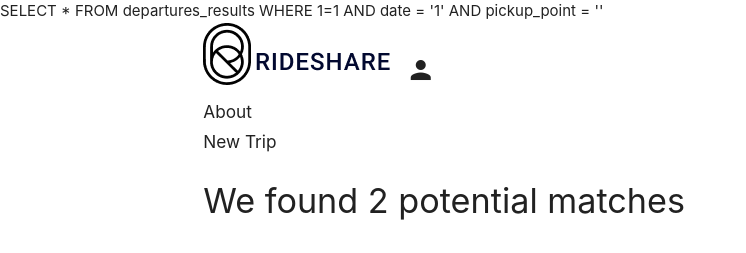
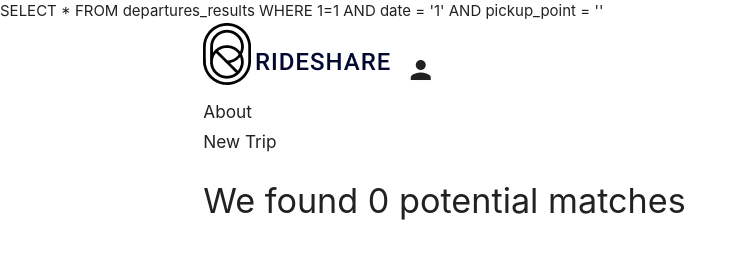
Before and after one commit to KieraSmith/RideShare, a PHP site: page /matches.php?date=1 in a window 1280 px wide. Shown: the top 253 px of the page, without its empty margins (0-746 px from the left). Run offline with PHP 8.4, Linux system fonts and the light colour scheme; data that the repository does not hold is empty.

Commit message:
Add files via upload

```diff
--- a/matches.php
+++ b/matches.php
@@ -77,7 +77,7 @@ echo $sql;
         </div>
         <div class="col s12 title">
             <div class="title_matches">
-                <h4>We found 2 potential matches</h4>
+                <h4>We found <?php echo $results->num_rows ?> potential matches</h4>
             </div>
         </div>
     </div>
```
